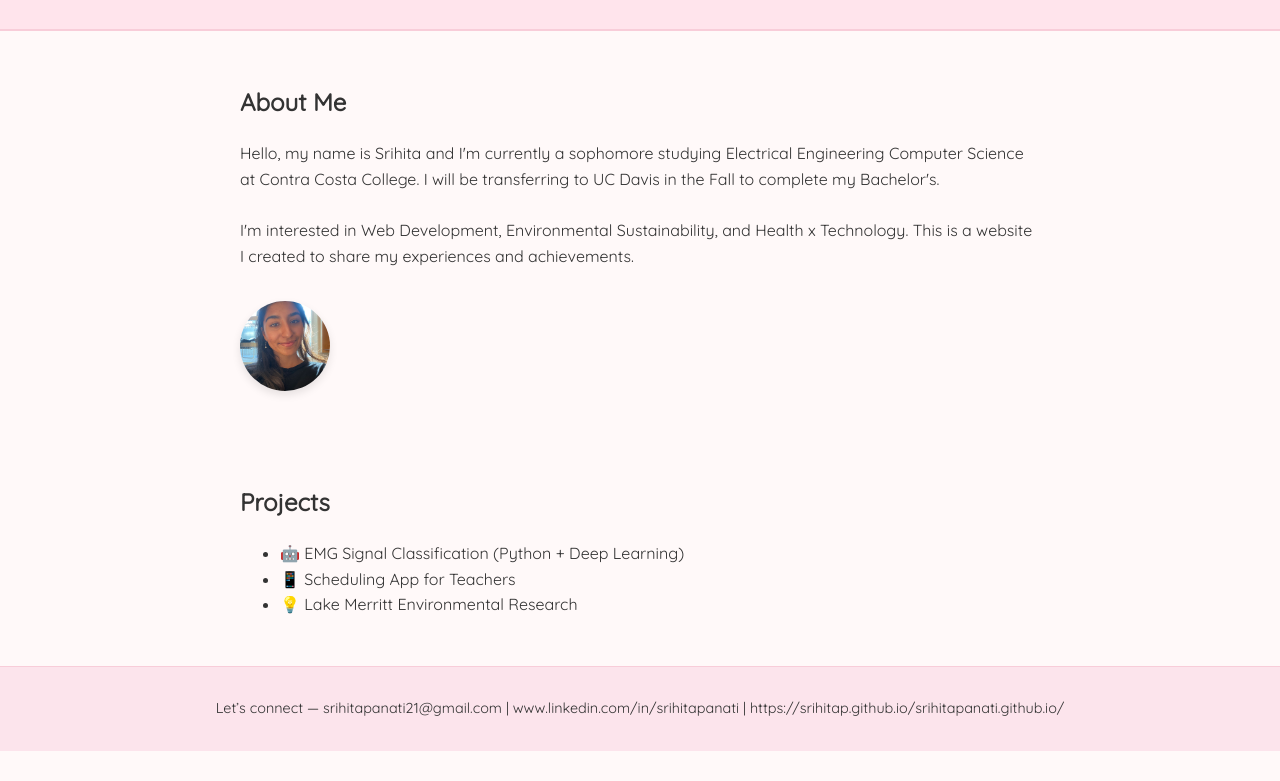
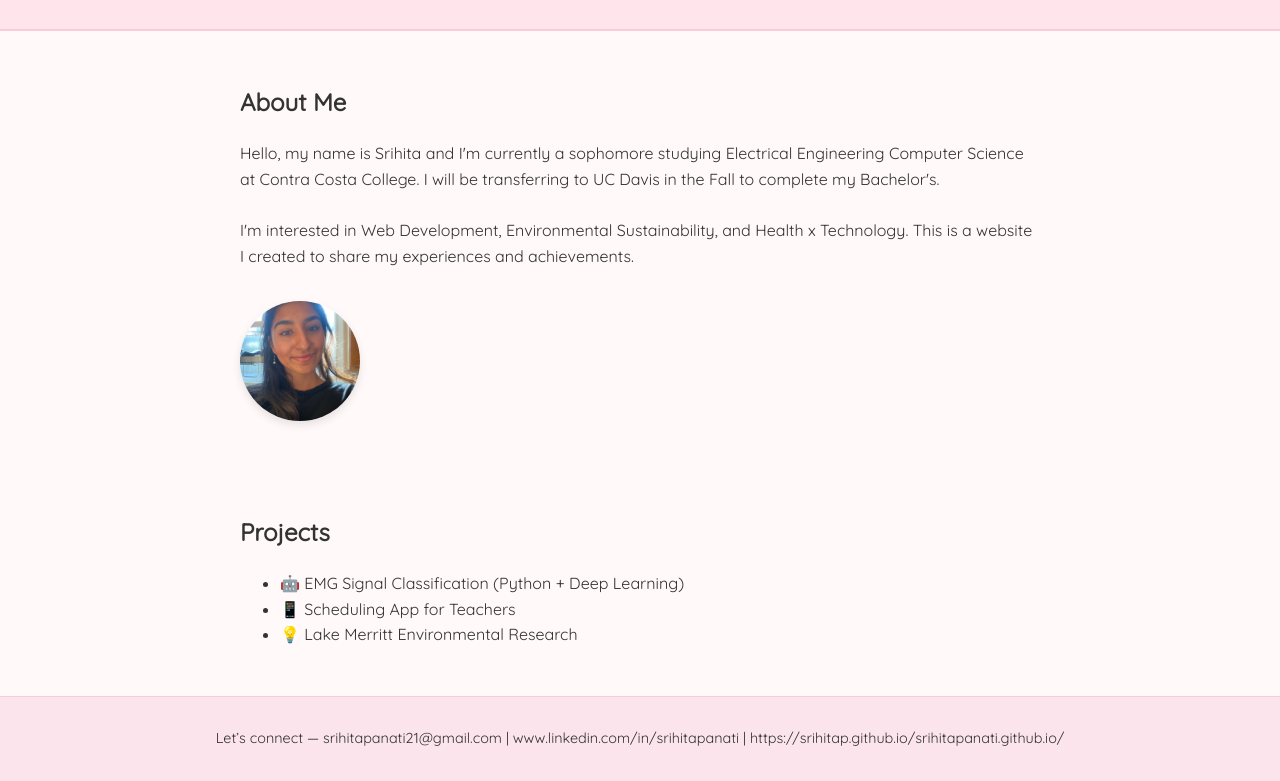
Before and after one commit to srihitap/srihitapanati.github.io, a plain HTML site: page index.html in a window 1280 px wide. Shown: the part 99-880 px from the top of the page. Before the commit the page ends 850 px from the top, so only its background shows below. Drawn offline with Linux system fonts and the light colour scheme.

Commit message:
Update style.css

```diff
--- a/style.css
+++ b/style.css
@@ -90,8 +90,8 @@ footer {
 
 .about-photo {
   /*display: block; */
-  width: 90px;
-  height: 90px;
+  width: 120px;
+  height: 120px;
   border-radius: 50%;
   object-fit: cover;
   margin-top: 1rem;
```
